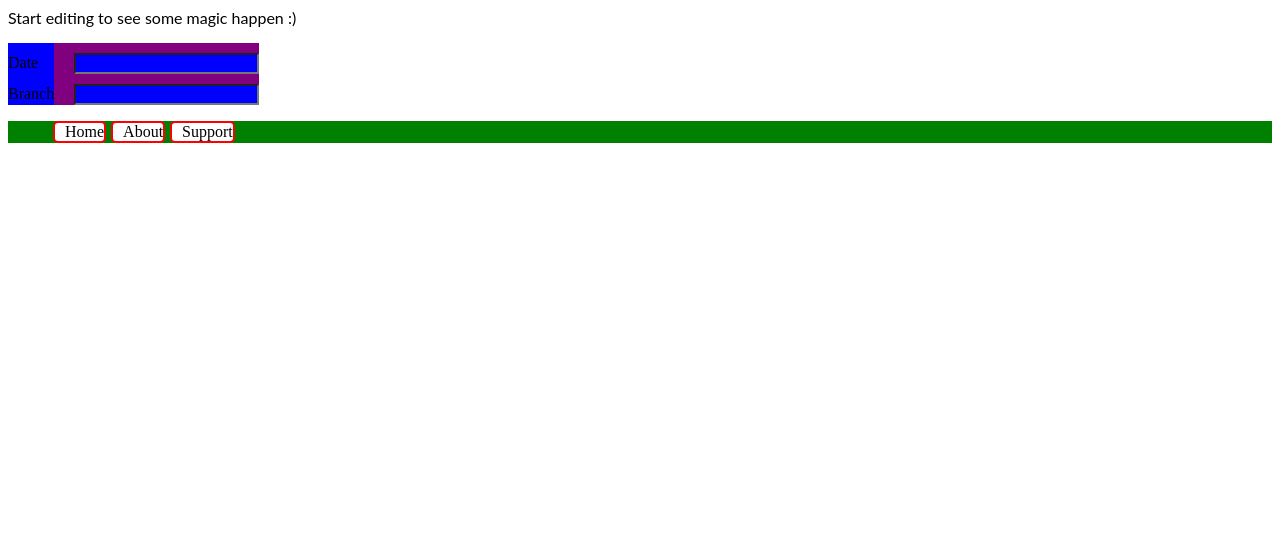
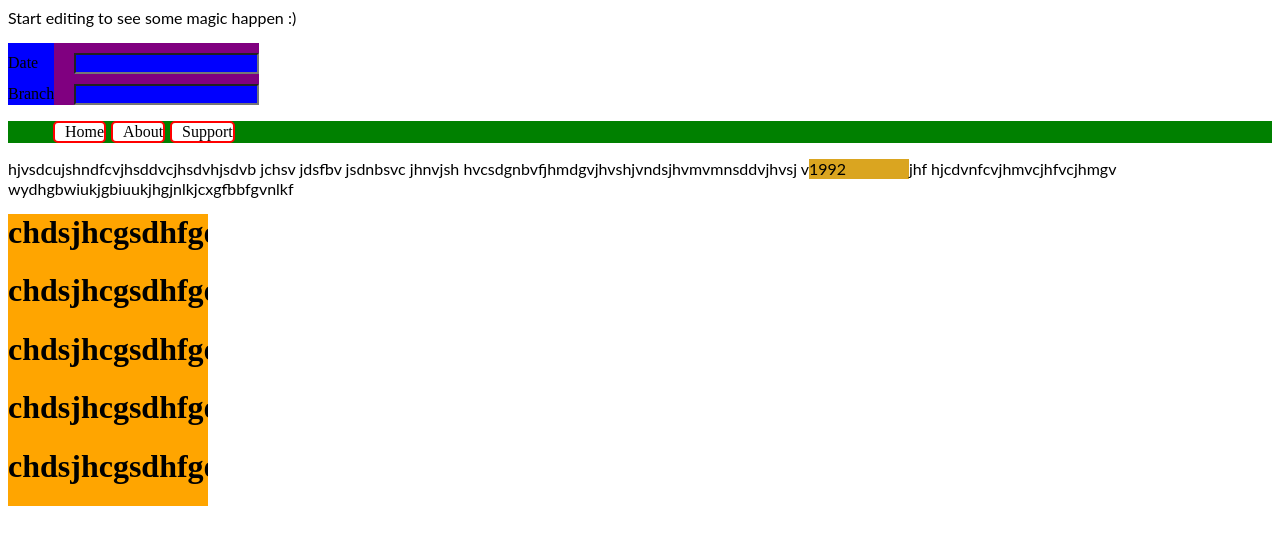
Before and after one commit to Prashanththouta/angular-DynamicTreeViewMenu, an Angular app: page / in a window 1280 px wide. Shown: the top 544 px of the page. Built offline with nearby package versions, Linux system fonts and the light colour scheme.

Commit message:
overflow property

```diff
--- a/src/app/app.component.css
+++ b/src/app/app.component.css
@@ -47,3 +47,24 @@ li {
 li:hover {
   background-color: grey;
 }
+
+p span {
+  display: inline-block;
+  height: 20px;
+  background-color: goldenrod;
+  width: 100px;
+  top: 5px;
+  right: 20px;
+
+}
+
+.divclass{
+  margin-top: 0px;
+  width: 200px;
+  background-color: orange;
+  overflow-x: scroll;
+}
+
+h1 {
+  margin-top: 0px;
+}
--- a/src/app/app.component.html
+++ b/src/app/app.component.html
@@ -21,3 +21,17 @@
     <li><a>Support</a></li>
   </ul>
 </div>
+
+
+<p>hjvsdcujshndfcvjhsddvcjhsdvhjsdvb jchsv jdsfbv jsdnbsvc jhnvjsh
+  hvcsdgnbvfjhmdgvjhvshjvndsjhvmvmnsddvjhvsj v<span>1992</span>jhf
+  hjcdvnfcvjhmvcjhfvcjhmgv wydhgbwiukjgbiuukjhgjnlkjcxgfbbfgvnlkf
+</p>
+
+<div class="divclass">
+  <h1>chdsjhcgsdhfgdhjfgd</h1>
+  <h1>chdsjhcgsdhfgdhjfgd</h1>
+  <h1>chdsjhcgsdhfgdhjfgd</h1>
+  <h1>chdsjhcgsdhfgdhjfgd</h1>
+  <h1>chdsjhcgsdhfgdhjfgd</h1>
+</div>
```
